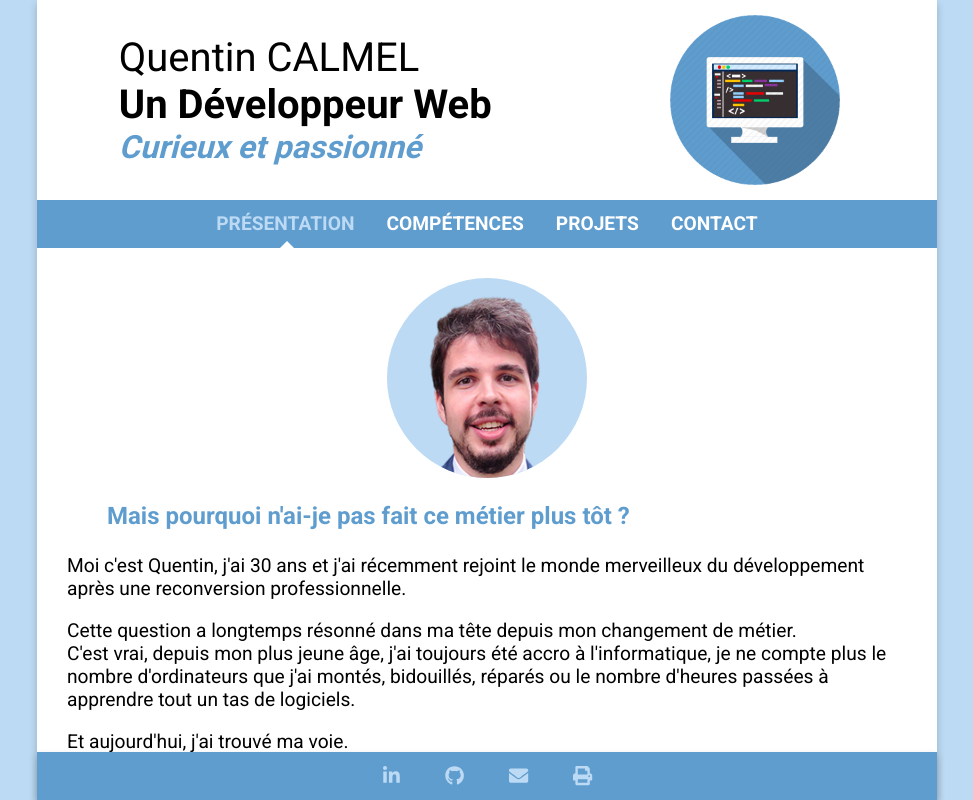
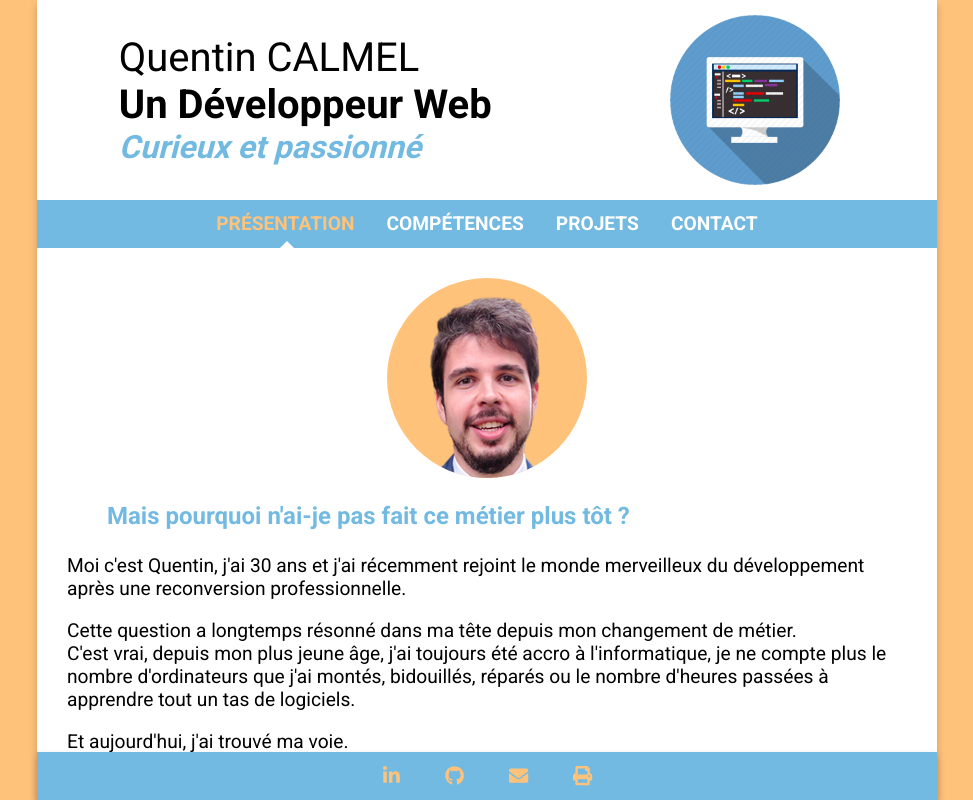
Before and after one commit to qcalmel/portfolio_react, a React (Create React App) app: page / in a window 1280 px wide. Shown: the whole page, without its empty margins (153-1126 px from the left). Built offline with nearby package versions, Linux system fonts and the light colour scheme.

Commit message:
change primary and secondary colors

```diff
--- a/src/index.css
+++ b/src/index.css
@@ -6,8 +6,8 @@ body {
   -webkit-font-smoothing: antialiased;
   -moz-osx-font-smoothing: grayscale;
 
-  --primary-color:#5f9dcf;
-  --secondary-color: #BCDAF4;
+  --primary-color:#72BAE1;
+  --secondary-color: #FFC27A;
 
   background: var(--secondary-color);
 }
```
